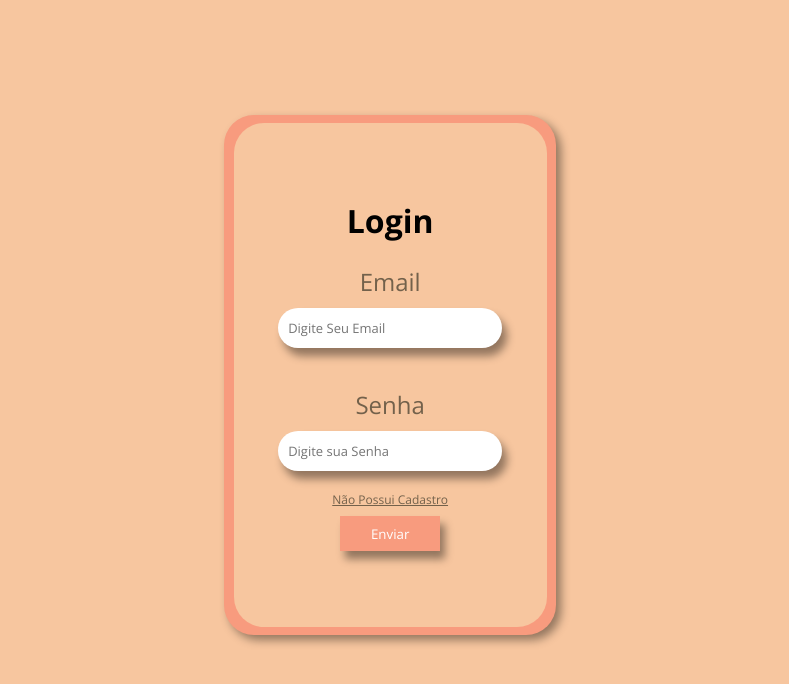
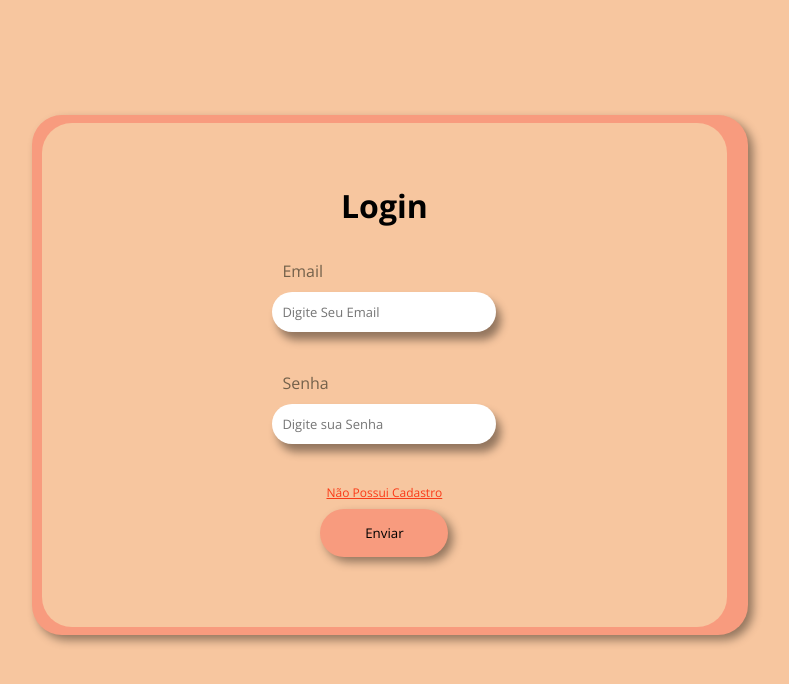
Before and after one commit to lucascwtch/belchior, a PHP site: page /view/login_page.html in a window 1280 px wide. Shown: the top 684 px of the page, without its empty margins (250-1039 px from the left). Run offline with PHP 8.4, Linux system fonts and the light colour scheme.

Commit message:
att 09/09 css and login

```diff
--- a/assets/css/login.css
+++ /dev/null
@@ -1,134 +0,0 @@
-@import url('https://fonts.googleapis.com/css?family=Open+Sans:300,400,700&display=swap');
-
-*{
-    margin: 0;
-    padding: 0;
-    box-sizing: border-box;
-    font-family: 'Open Sans', sans-serif;
-}
-
-body{
-    padding-top: 9%;
-    display: flex;
-    align-items: center;
-    justify-content: center;
-    width: 100%;
-    height: 100%;
-    display: flex;
-    background-color: #F7C69F;
-}
-
-.container{
-    display: flex;
-    align-items: center;
-    width: 26%;
-    height: 65vh;
-    display: flex;
-    border: none;
-    border-radius: 30px;
-    background-color: #F89B7E;
-    box-shadow: 5px 5px 10px rgba(0, 0, 0, 0.408);
-    padding-left: 10px;
-}
-
-.background-container{
-    display: flex;
-    align-items: center;
-    justify-content: center;
-    border-radius: 30px;
-    width: 97%;
-    height: 97%;
-    background-color: #F7C69F;
-    }
-
-.form-items{
-    justify-content: center;
-    align-items: center;
-    display: flex;
-    flex-direction: column;
-    flex-wrap: wrap;
-
-}
-
-.form-items label{
-    color: #73614B ;
-    font-size: 24px;
-}
-
-.form-items input[type="email"]{
-    outline: none;
-    border: none;
-    height: 40px;
-    width: 14rem;
-    box-shadow: 5px 8px 8px rgba(0, 0, 0, 0.408);
-    font-size: 13px;
-    margin-bottom: 40px;
-    margin-top: 10px;
-    border-radius: 20px;
-    padding: 10px;
-
-}
-
-.form-items input[type="password"]{
-    display: flex;
-    justify-content: center;
-    align-items: center;
-    padding: 10px;
-    font-size: 13px;
-    outline: none;
-    border: none;
-    height: 40px;
-    width: 14rem;
-    box-shadow: 5px 8px 8px rgba(0, 0, 0, 0.408);
-    margin-bottom: 20px;
-    margin-top: 10px;
-    border-radius: 20px;
-
-}
-
-.form-items button{
-    background-color: #F89B7E ;
-    width: 100px;
-    height: 35px;
-    outline: none;
-    border: none;
-    color: #FFFFFF;
-    box-shadow: 5px 8px 8px rgba(0, 0, 0, 0.408);
-
-}
-
-.form-items button{
-    transition: background-color .4s;
-    transition: border-radius .4s;
-
-
-}
-
-.form-items button:hover, button:focus{
-    background-color: #a66754;
-    border-radius: 2px;
-}
-
-
-
-.form-title{
-    display: flex;
-    align-items: center;
-    justify-content: center;
-    padding-bottom: 13px;
-    color: black;
-    margin-bottom: 10px;
-
-}
-
-.form-items a{
-    color:#73614B;
-    font-size: 12px;
-    margin-bottom: 8px;
-}
-
-.form-items a:hover{
-    color: white;
-
-
-}
--- a/assets/css/style.css
+++ b/assets/css/style.css
@@ -160,41 +160,3 @@ body{
     background-color: #a66754;
     border-radius: 30px;
 }
-
-.form-items input[type="email"]{
-    outline: none;
-    border: none;
-    height: 40px;
-    width: 14rem;
-    box-shadow: 5px 8px 8px rgba(0, 0, 0, 0.408);
-    font-size: 13px;
-    margin-bottom: 40px;
-    margin-top: 10px;
-    border-radius: 20px;
-    padding: 10px;
-
-}
-
-.form-items input[type="password"]{
-    display: flex;
-    justify-content: center;
-    align-items: center;
-    padding: 10px;
-    font-size: 13px;
-    outline: none;
-    border: none;
-    height: 40px;
-    width: 14rem;
-    box-shadow: 5px 8px 8px rgba(0, 0, 0, 0.408);
-    margin-bottom: 20px;
-    margin-top: 10px;
-    border-radius: 20px;
-
-}
-
-
-
-.form-items label{
-    color: #73614B ;
-    font-size: 24px;
-}
--- a/view/login_page.html
+++ b/view/login_page.html
@@ -6,9 +6,9 @@
     <meta http-equiv="X-UA-Compatible" content="IE=edge">
     <meta name="viewport" content="width=device-width, initial-scale=1.0">
 
-    <link rel="stylesheet" href="../assets/css/login.css">
+    <link rel="stylesheet" href="../assets/css/style.css">
 
-    <title>Login - Belchior</title>
+    <title> Login - Belchior </title>
 </head>
 
 <body>
@@ -21,12 +21,16 @@
                             <h1>Login</h1>
                         </div>
                         <div class="form-items">
+                            <div class="form-column">
                                 <label for="email">Email</label>
                                 <input type="email" id="email" name="email" placeholder="Digite Seu Email">
                                 <label for="senha">Senha</label>
                                 <input type="password" id="senha" name="senha" placeholder="Digite sua Senha">
+                                <div class="form-footer">
                                     <a href="siginup_page.html">Não Possui Cadastro</a>
                                     <button id="enviar">Enviar</button>
+                                </div>
+                            </div>
                         </div>
                     </form>
                 </div>
--- a/view/siginup_page.html
+++ b/view/siginup_page.html
@@ -14,7 +14,7 @@
         <div class="background-container">
             <div class="components">
                 <div class="form">
-                    <form method="post" action="../model/cadastrar.php">
+                    <form method="post" action="cadastro.php">
                         <div class="form-title">
                             <h1>Cadastro</h1>
                         </div>
@@ -38,9 +38,9 @@
 
                         </div>
                         <div class="form-footer">
-                            <a href="#">Não Possui Cadastro</a>
+                            <a href="#">NÃ£o Possui Cadastro</a>
                             <button id="enviar">Enviar</button>
-                            </div>
+                        </div>
                 </div>
                 </form>
             </div>
```
Also changed, not shown: index.html (+18 -10 lines). Lines whose indentation alone changed are shown as unchanged.
